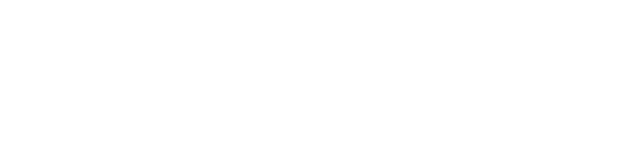
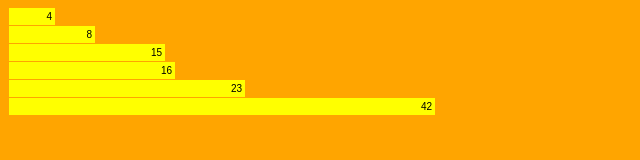
Before and after one commit to WilliamC07/SoftDev, a plain HTML site: page 17_d3/d3_n00b.html in a window 1280 px wide. Shown: the whole page, without its empty margins (0-640 px from the left). Drawn offline with nearby package versions, Linux system fonts and the light colour scheme.

Commit message:
added transition code

```diff
--- a/17_d3/d3_n00b.html
+++ b/17_d3/d3_n00b.html
@@ -9,18 +9,42 @@
   <title>K16 Redo</title>
   <script src="http://d3js.org/d3.v5.min.js" charset="utf-8"></script>
   <style>
+    body {
+      background-color: black;
+    }
+
     .chart div {
       font: 10px sans-serif;
       background-color: steelblue;
       text-align: right;
       padding: 3px;
       margin: 1px;
-      color: white;
+      color: steelblue;
     }
   </style>
 </html>
 <body>
   <div class="chart"></div>
+  <script>
+    // make the background white
+    d3.select("body").transition()
+      .duration(2000)  // ms duration of animation
+      .style("background-color", "orange");
+
+
+    var data = [4, 8, 15, 16, 23, 42];
+    var chart = d3.select(".chart");
+    var bar = chart.selectAll("div");
+    var barUpdate = bar.data(data);
+    var barEnter = barUpdate.enter().append("div");
+    barEnter.transition()
+      .duration(2000)
+      .delay((d, i) => i * 10) // d = data, i = index of element
+      .style("width", (d) => d * 10 + "px")
+      .style("background-color", "yellow")
+      .style("color", "black");
+    barEnter.text((d) => d);
+  </script>
 </body>
 
 <!--
```
